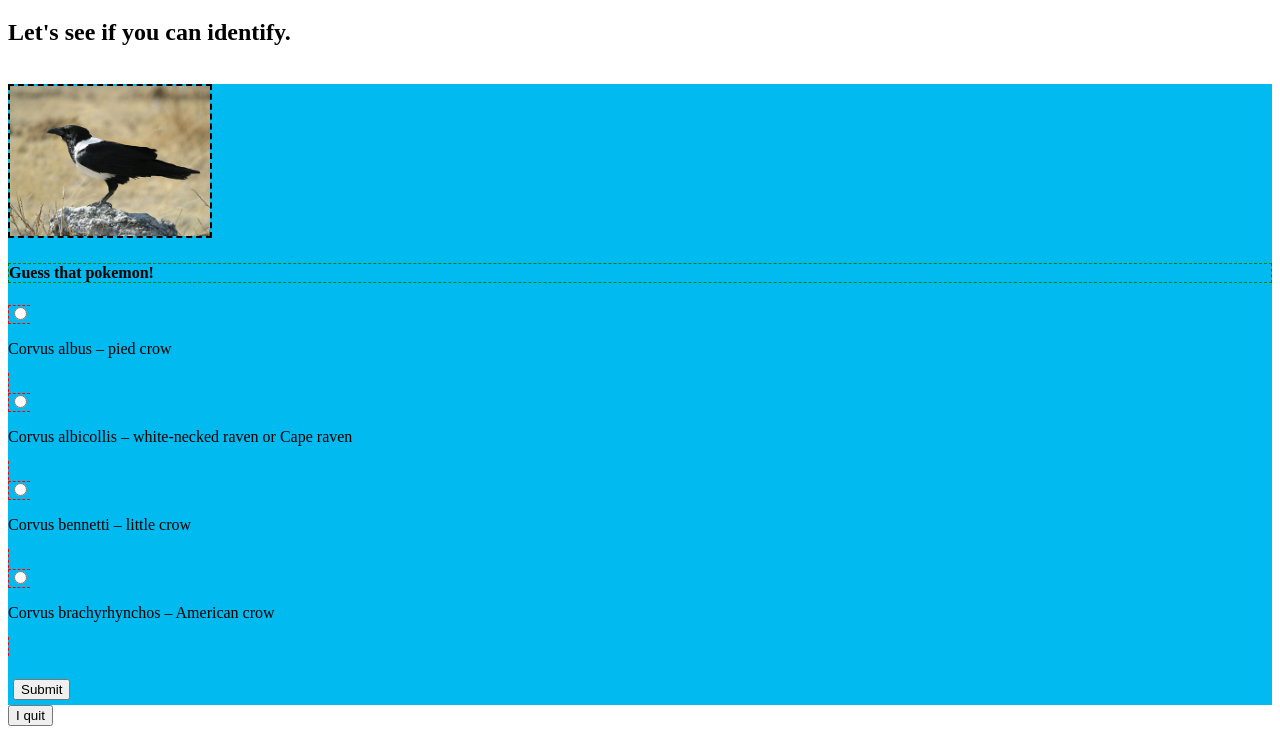
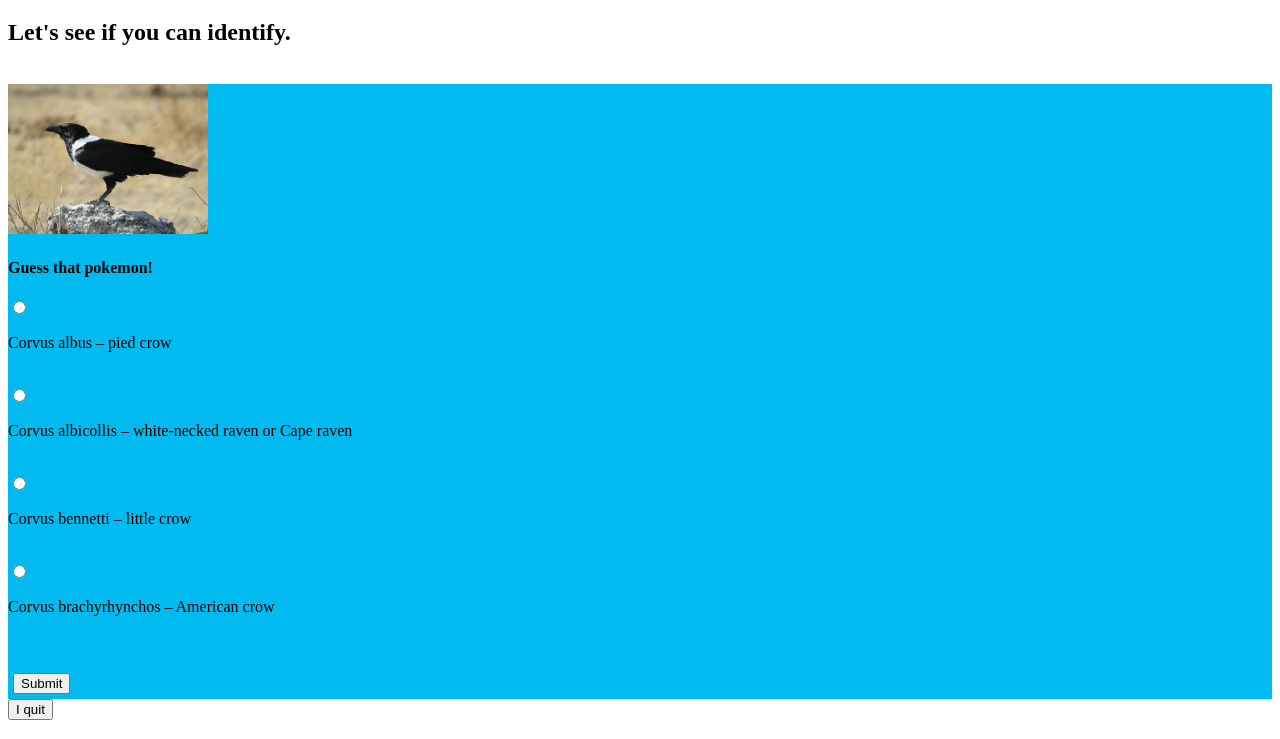
Before and after one commit to mitchelljohnson3/UWBHackathon-2020, a website: page app/public/quiz.html in a window 1280 px wide. Shown: the part 61-800 px from the top of the page. Drawn offline with Linux system fonts and the light colour scheme; files whose address does not match are found by name.

Commit message:
no borders/background

```diff
--- a/app/public/css/quiz.css
+++ b/app/public/css/quiz.css
@@ -2,15 +2,12 @@
     background-color:#01BAEF;
   }
   img{
-    border:dashed black 2px;
     max-height: 200px;
     max-width:200px;
   }
   #question-text{
-    border:dashed green 1px;
   }
   .option{
-    border:dashed red 1px;
   }
   #submit-button{
     padding:5px;
```
Also changed, not shown: app/public/scoreboard.html (+1 -0 lines).
